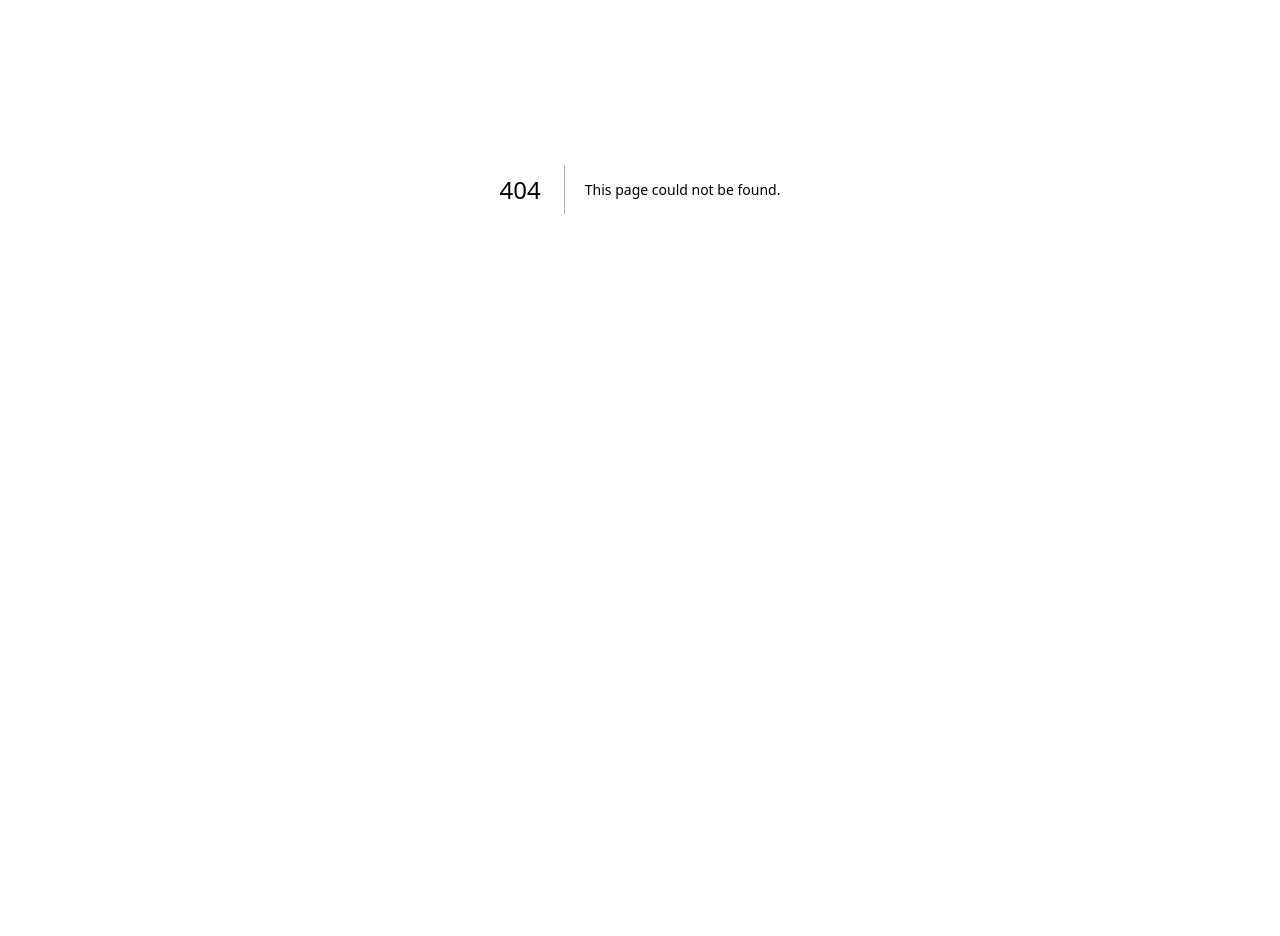
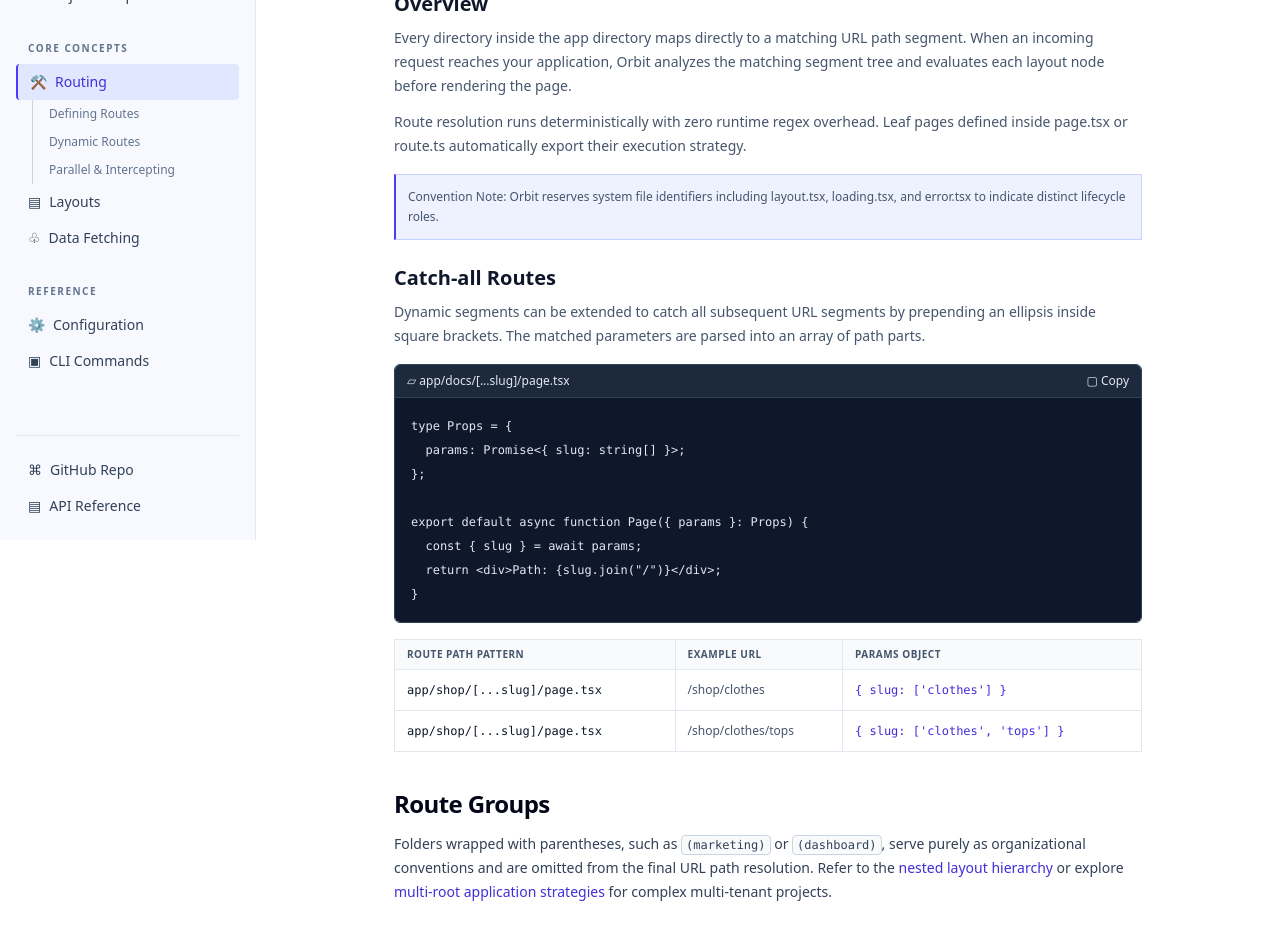
Before and after one commit to TajaparaDhruva/2_document_explorer, a Next.js app: page /docs/routing in a window 1280 px wide. Before the commit this address had no page. Shown: the part 260-1196 px from the top of the page. Before the commit the page ends 849 px from the top, so only its background shows below. Built offline with nearby package versions, Linux system fonts and the light colour scheme.

Commit message:
make routing page

```diff
--- /dev/null
+++ b/src/app/docs/page.tsx
@@ -0,0 +1,62 @@
+import DocLayout from "@/components/DocLayout";
+import DocCard from "@/components/DocCard";
+import CodeBlock from "@/components/CodeBlock";
+
+export default function DocsPage() {
+  return (
+    <DocLayout>
+      <p className="mb-4 text-xs text-slate-400">
+        Orbit Docs / <span className="text-slate-900 font-semibold">Overview</span>
+      </p>
+
+      <h1 className="text-3xl font-bold text-slate-900">
+        Documentation
+      </h1>
+
+      <p className="mt-3 text-sm leading-6 text-slate-800 text-[14px]">
+        Welcome to Orbit Docs. Explore the core architecture,
+        installation guides, and complete API references for building
+        scalable modern web applications.
+      </p>
+
+      <hr className="my-5 border border-slate-200" />
+
+      <div className="space-y-3">
+        <DocCard
+          title="↳ Getting Started"
+          description="Quickstart guides, prerequisites, and initial project configuration."
+          href="/docs"
+          action="Start reading"
+        />
+
+        <DocCard
+          title="⚒ Core Concepts"
+          description="Deep dive into nested routing patterns, catch-all paths, and data loading."
+          href="/docs/routing"
+          action="Explore concepts"
+        />
+
+        <DocCard
+          title="⚙ Reference"
+          description="Detailed configuration parameters, flags, and CLI commands."
+          href="/docs"
+          action="View reference"
+        />
+      </div>
+
+      <div className="my-6 rounded border border-indigo-200 border-l-2 border-l-indigo-600 bg-indigo-50 p-5">
+        <h2 className="text-xs font-semibold text-slate-800">
+          ⓘ Architecture Alignment
+        </h2>
+        <p className="mt-2 ml-3 text-xs leading-5 text-slate-600">
+          Orbit uses file-system based routing and reusable components.
+          Review configuration parameters before migrating your application.
+        </p>
+      </div>
+
+      <CodeBlock title="Terminal - Quick Setup">
+        {`$ npx create-next-app@latest my-app --template standard\n$ cd my-app && npm run dev`}
+        </CodeBlock>
+        </DocLayout>
+);
+}
--- /dev/null
+++ b/src/app/docs/routing/page.tsx
@@ -0,0 +1,137 @@
+import DocLayout from "@/components/DocLayout";
+import CodeBlock from "@/components/CodeBlock";
+
+export default function RoutingPage() {
+  return (
+    <DocLayout>
+      <p className="mb-4 text-xs text-slate-400">
+        Documentation / Core Concepts / Routing
+      </p>
+
+      <h1 className="text-3xl font-bold">Routing</h1>
+
+      <p className="mt-3 text-sm leading-6 text-slate-600">
+        Orbit uses a file-system based routing mechanism with support for
+        static paths, nested segments, and catch-all routes.
+      </p>
+
+      <hr className="my-5 border-slate-200" />
+
+      <section id="overview">
+        <h2 className="text-xl font-semibold">Overview</h2>
+        <p className="mt-2 text-sm leading-6 text-slate-600">
+          Every directory inside the app directory maps directly to a
+          matching URL path segment. When an incoming request reaches
+          your application, Orbit analyzes the matching segment tree
+          and evaluates each layout node before rendering the page.
+        </p>
+
+        <p className="mt-3 text-sm leading-6 text-slate-600">
+          Route resolution runs deterministically with zero runtime
+          regex overhead. Leaf pages defined inside page.tsx or route.ts
+          automatically export their execution strategy.
+        </p>
+
+        <div className="my-4 border border-indigo-200 border-l-2 border-l-indigo-600 bg-indigo-50 p-3 text-xs leading-5 text-slate-600">
+          Convention Note: Orbit reserves system file identifiers
+          including layout.tsx, loading.tsx, and error.tsx to indicate
+          distinct lifecycle roles.
+        </div>
+      </section>
+
+      <section id="catch-all">
+        <h2 className="mt-6 text-xl font-semibold">Catch-all Routes</h2>
+        <p className="mt-2 text-sm leading-6 text-slate-600">
+          Dynamic segments can be extended to catch all subsequent URL
+          segments by prepending an ellipsis inside square brackets.
+          The matched parameters are parsed into an array of path parts.
+        </p>
+
+        <CodeBlock title="app/docs/[...slug]/page.tsx">
+          {`type Props = {\n  params: Promise<{ slug: string[] }>;\n};\n\nexport default async function Page({ params }: Props) {\n  const { slug } = await params;\n  return <div>Path: {slug.join("/")}</div>;\n}`}
+        </CodeBlock>
+        </section>
+        {/* Catch-all Routes Table */}
+<div className="mt-4 overflow-x-auto">
+  <table className="w-full border-collapse text-left text-xs">
+    <thead className="bg-slate-50 text-[10px] font-semibold uppercase tracking-wider text-slate-600">
+      <tr>
+        <th className="border border-slate-200 px-3 py-2">
+          Route Path Pattern
+        </th>
+        <th className="border border-slate-200 px-3 py-2">
+          Example URL
+        </th>
+        <th className="border border-slate-200 px-3 py-2">
+          Params Object
+        </th>
+      </tr>
+    </thead>
+
+    <tbody>
+      <tr>
+        <td className="border border-slate-200 px-3 py-3">
+          <code>app/shop/[...slug]/page.tsx</code>
+        </td>
+        <td className="border border-slate-200 px-3 py-3 text-slate-600">
+          /shop/clothes
+        </td>
+        <td className="border border-slate-200 px-3 py-3">
+          <code className="text-indigo-700">
+            {"{ slug: ['clothes'] }"}
+          </code>
+        </td>
+      </tr>
+
+      <tr>
+        <td className="border border-slate-200 px-3 py-3">
+          <code>app/shop/[...slug]/page.tsx</code>
+        </td>
+        <td className="border border-slate-200 px-3 py-3 text-slate-600">
+          /shop/clothes/tops
+        </td>
+        <td className="border border-slate-200 px-3 py-3">
+          <code className="text-indigo-700">
+            {"{ slug: ['clothes', 'tops'] }"}
+          </code>
+        </td>
+      </tr>
+    </tbody>
+  </table>
+</div>
+{/* Route Groups */}
+<section id="route-groups" className="mt-9 scroll-mt-20">
+  <h2 className="text-2xl font-semibold tracking-tight text-slate-950">
+    Route Groups
+  </h2>
+
+  <p className="mt-3 text-sm leading-6 text-slate-700">
+    Folders wrapped with parentheses, such as{" "}
+    <code className="rounded border border-slate-300 bg-slate-50 px-1 py-0.5 text-xs">
+      (marketing)
+    </code>{" "}
+    or{" "}
+    <code className="rounded border border-slate-300 bg-slate-50 px-1 py-0.5 text-xs">
+      (dashboard)
+    </code>
+    , serve purely as organizational conventions and are omitted from
+    the final URL path resolution. Refer to the{" "}
+    <a
+      href="/docs/layouts"
+      className="text-indigo-700 hover:underline"
+    >
+      nested layout hierarchy
+    </a>{" "}
+    or explore{" "}
+    <a
+      href="/guides/parallel-intercepting"
+      className="text-indigo-700 hover:underline"
+    >
+      multi-root application strategies
+    </a>{" "}
+    for complex multi-tenant projects.
+  </p>
+</section>
+        </DocLayout>
+  )
+}
```
